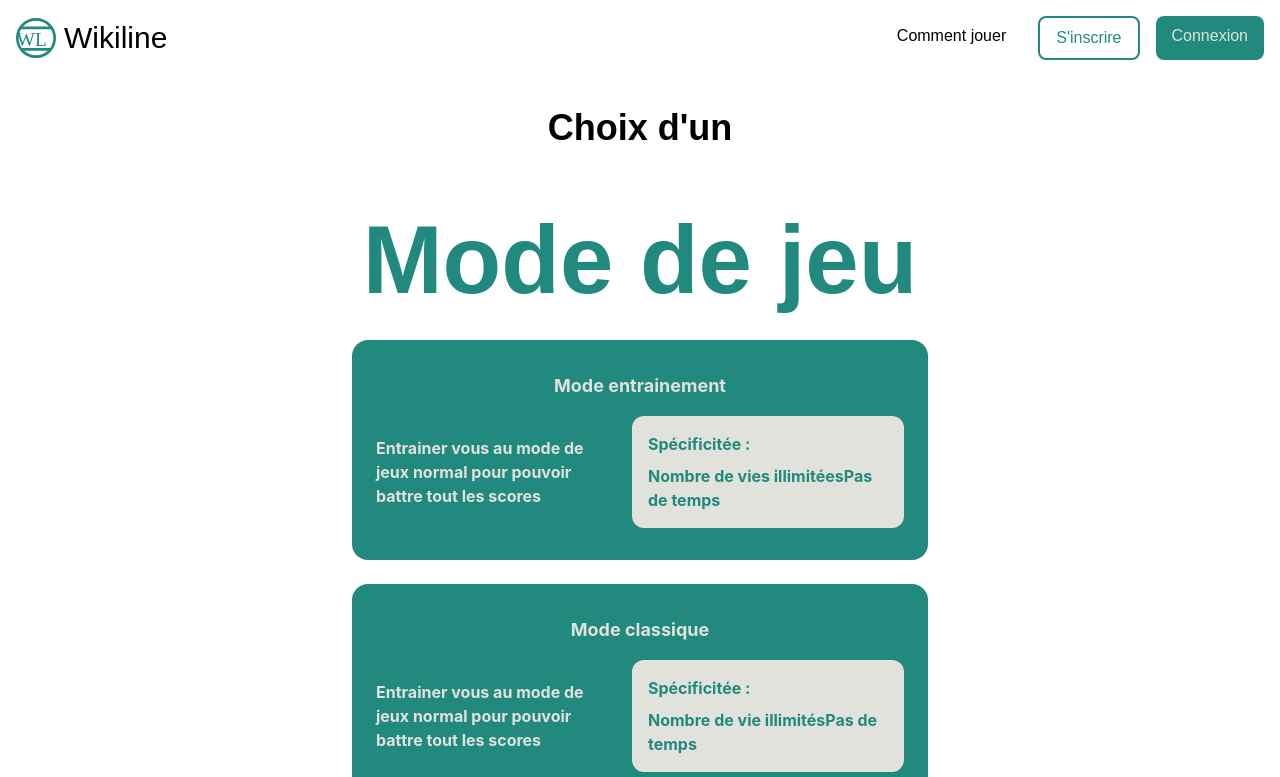
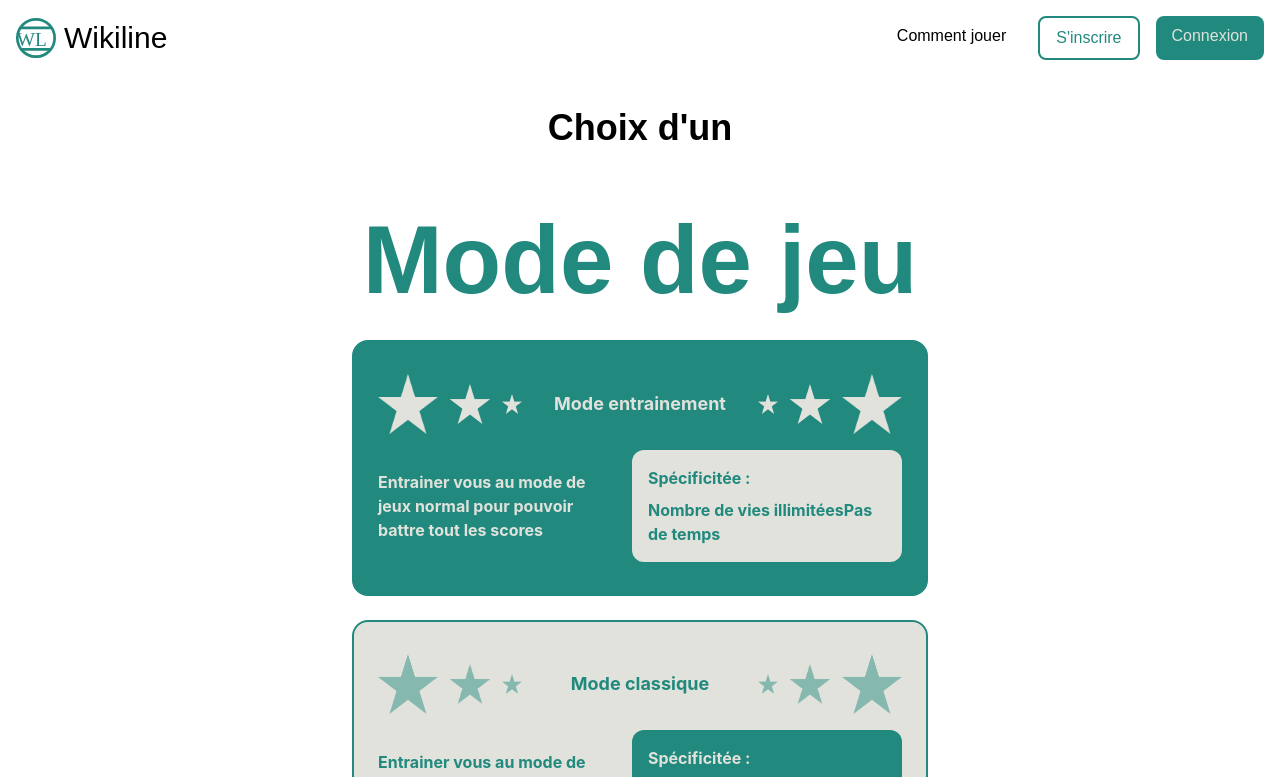
Before and after one commit to DrazoxDev/Wikiline, a React (Vite) app: page /choixmode in a window 1280 px wide. Shown: the top 777 px of the page. Built offline with nearby package versions, Linux system fonts and the light colour scheme; a web font is replaced by a local one.

Commit message:
mise en forme du choix du mode de jeu

```diff
--- a/src/components/ModeDeJeu.tsx
+++ b/src/components/ModeDeJeu.tsx
@@ -1,28 +1,37 @@
+import ImageEtoileVerte from "../assets/images/etoile_verte.png";
+import ImageEtoileBlanche from "../assets/images/etoile_blanche.png"
+
 type Props = {
   titre: string;
   description: string;
   specificitee: string;
+  couleur:string;
 }
 
-const ModeDeJeu=({titre, description, specificitee}:Props)=>{
+const ModeDeJeu=({titre, description, specificitee, couleur}:Props)=>{
+    const imageEtoile = couleur === "vert" ? ImageEtoileBlanche : ImageEtoileVerte;
     return(
         <>
-        <div className="bg-vert rounded-2xl px-6 py-8 w-full flex flex-col justify-between min-h-[180px]">
+        <div className= {`${couleur === "vert" ? "bg-vert" : "bg-blanc"} border-2 bord-vert rounded-2xl px-6 py-8 w-full flex flex-col justify-between min-h-[180px]`}>
             <div className="flex items-center justify-between mb-4">
-                <div className="flex gap-1">
-                    {/* nbre etoiles */}
+                <div className="flex gap-3 items-center">
+                    <img src={imageEtoile} className="w-15 h-15" alt="" />
+                    <img src={imageEtoile} className="w-10 h-10" alt="" />
+                    <img src={imageEtoile} className="w-5 h-5" alt="" />
                 </div>
-                <p className="couleur-blanc font-bold text-lg">{titre}</p>
-                <div className="flex gap-1">
-                    {/* nbre etoioles */}
+                <p className={`${couleur === "vert" ? "couleur-blanc" : "couleur-vert"} font-bold text-lg`}>{titre}</p>
+                <div className="flex gap-3 items-center">
+                    <img src={imageEtoile} className="w-5 h-5" alt="" />
+                    <img src={imageEtoile} className="w-10 h-10" alt="" />
+                    <img src={imageEtoile} className="w-15 h-15" alt="" />
                 </div>
             </div>
 
             <div className="flex gap-4 items-center">
-                <p className="couleur-blanc font-bold flex-1">{description}</p>
-                <div className="bg-blanc rounded-xl p-4 flex-1">
-                    <p className="couleur-vert font-bold mb-2">Spécificitée :</p>
-                    <p className="couleur-vert font-bold flex-1">{specificitee}</p>
+                <p className={`${couleur === "vert" ? "couleur-blanc" : "couleur-vert"} font-bold flex-1`}>{description}</p>
+                <div className={`${couleur === "vert" ? "couleur-blanc bg-blanc" : "couleur-vert bg-vert"} rounded-xl p-4 flex-1`}>
+                    <p className={`${couleur === "vert" ? "couleur-vert" : "couleur-blanc"} font-bold mb-2`}>Spécificitée :</p>
+                    <p className={`${couleur === "vert" ? "couleur-vert" : "couleur-blanc"} font-bold flex-1`}>{specificitee}</p>
                 </div>
             </div>
         </div>
--- a/src/pages/ChoixMode.tsx
+++ b/src/pages/ChoixMode.tsx
@@ -18,18 +18,21 @@ const ChoixMode = () => {
             titre="Mode entrainement"
             description="Entrainer vous au mode de jeux normal pour pouvoir battre tout les scores"
             specificitee="Nombre de vies illimitéesPas de temps"
+            couleur="vert"
           />
 
           <ModeDeJeu
             titre="Mode classique"
             description="Entrainer vous au mode de jeux normal pour pouvoir battre tout les scores"
             specificitee="Nombre de vie illimitésPas de temps"
+            couleur="blanc"
           />
 
           <ModeDeJeu
             titre="Mode Wikiline-Gacha"
             description="Ouvrez des booster de cartes et jouer avec celles obtenues, collectionner les  cartes et obtener le meilleur score"
             specificitee="Nombre de vie illimitésPas de temps"
+            couleur="vert"
           />
           </div>
 
```
Also changed, not shown: src/assets/images/etoile_blanche.png (added), src/assets/images/etoile_verte.png (added).
